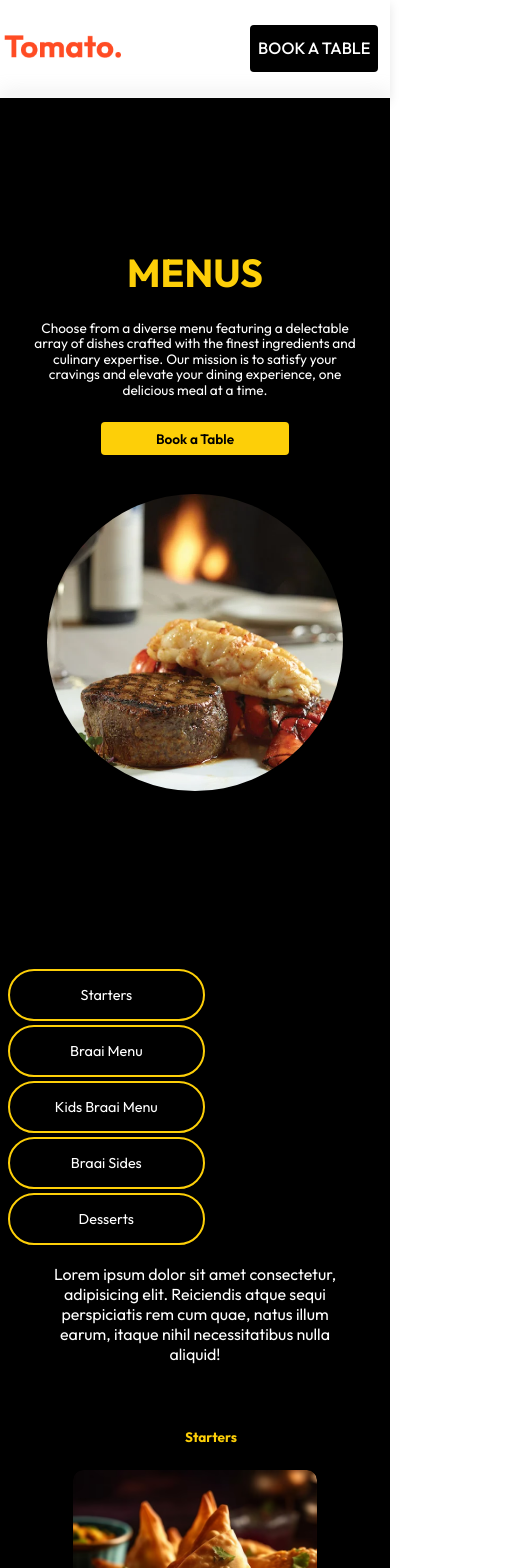
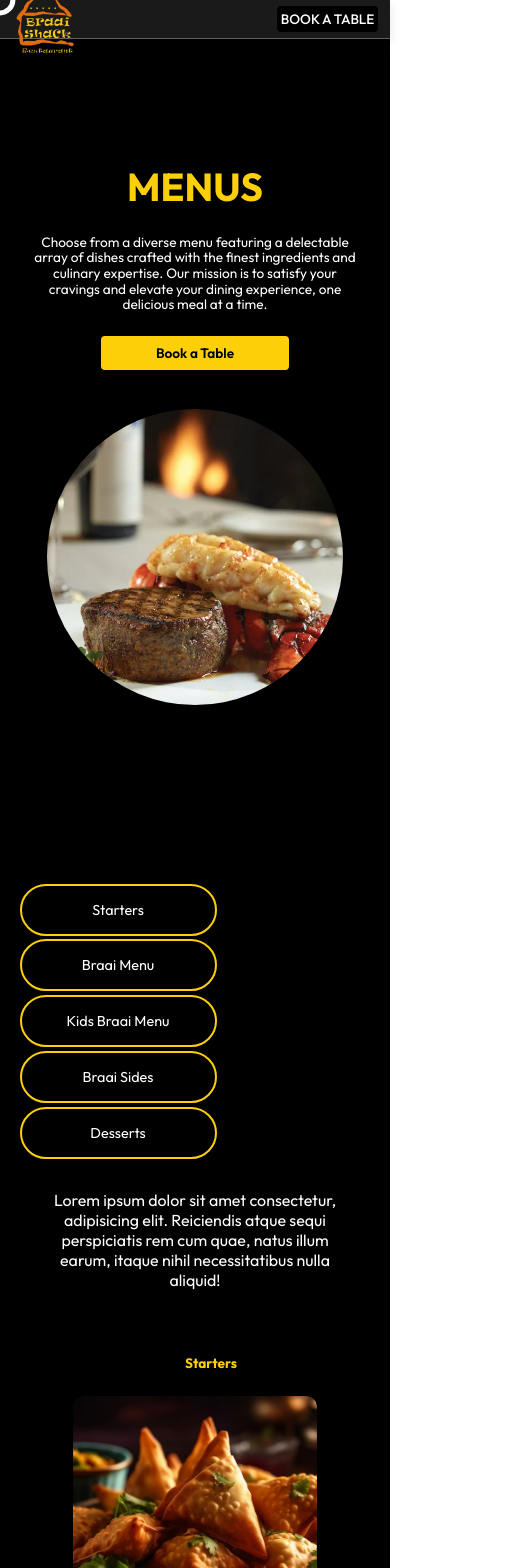
Before and after one commit to CodeErr-Sid/braaishack, a React (Vite) app in the folder frontend/: page /menu in a window 390 px wide. Shown: the top 1568 px of the page, 520 px wide, since content can reach past the window. Built offline with nearby package versions, Linux system fonts and the light colour scheme; no server answers.

Commit message:
navbar and menu changes updated

```diff
--- a/frontend/package.json
+++ b/frontend/package.json
@@ -12,10 +12,12 @@
   "dependencies": {
     "@stripe/stripe-js": "^3.0.3",
     "axios": "^1.6.7",
+    "gsap": "^3.12.5",
     "react": "^18.2.0",
     "react-dom": "^18.2.0",
     "react-router-dom": "^6.22.0",
-    "react-toastify": "^10.0.4"
+    "react-toastify": "^10.0.4",
+    "three": "^0.166.1"
   },
   "devDependencies": {
     "@types/react": "^18.2.43",
--- a/frontend/src/assets/assets.js
+++ b/frontend/src/assets/assets.js
@@ -1,5 +1,5 @@
 import basket_icon from "./basket_icon.png";
-import logo from "./logo.png";
+import logo from "./braai-logo.png";
 import header_img from "./header_img.png";
 import search_icon from "./search_icon.png";
 import menu_1 from "./menu_1.png";
--- a/frontend/src/components/Header/Header.css
+++ b/frontend/src/components/Header/Header.css
@@ -6,6 +6,8 @@
     align-items: center;
     justify-content: center;
     flex-wrap: wrap; /* Allow wrapping for smaller screens */
+    position: relative;
+    padding-top: 6vw;
 }
 
 .header .header-contents {
--- a/frontend/src/components/MenuNav/MenuNav.css
+++ b/frontend/src/components/MenuNav/MenuNav.css
@@ -1,4 +1,3 @@
-
 .Menubtn {
   width: 100vw;
   min-height: 10vh;
@@ -7,7 +6,7 @@
   justify-content: space-between;
   flex-wrap: wrap;
   gap: 1vw;
-  padding: 2vw;
+  padding: 5vw;
 }
 
 .Menubtn button {
--- a/frontend/src/components/MenuNav/MenuNav.jsx
+++ b/frontend/src/components/MenuNav/MenuNav.jsx
@@ -13,13 +13,13 @@ const MenuNav = ({ setSelectedMenu }) => {
   return (
     <>
       <div className="btnmain">
-      <div className="Menubtn">
-        {Menubtndata.map((data, index) => (
-          <button key={index} onClick={() => setSelectedMenu(data)}>
-            {data}
-          </button>
-        ))}
-      </div>
+        <div className="Menubtn">
+          {Menubtndata.map((data, index) => (
+            <a key={index} href={`#${data.replace(/\s+/g, "")}`} onClick={() => setSelectedMenu(data)}>
+              <button>{data}</button>
+            </a>
+          ))}
+        </div>
         <p>
           Lorem ipsum dolor sit amet consectetur, adipisicing elit. Reiciendis
           atque sequi perspiciatis rem cum quae, natus illum earum, itaque nihil
--- a/frontend/src/components/Menucards/Menucards.jsx
+++ b/frontend/src/components/Menucards/Menucards.jsx
@@ -165,7 +165,7 @@ const Menucards = () => {
   return (
     <div className="menucards">
       {sections.map((section, sectionIndex) => (
-        <div className="cardmain" key={sectionIndex}>
+        <div className="cardmain" id={section.title.replace(/\s+/g, "")} key={sectionIndex}>
           <h1>{section.title}</h1>
           <div className="cards">
             {section.cards.map((card, cardIndex) => (
--- a/frontend/src/components/Navbar/Navbar.css
+++ b/frontend/src/components/Navbar/Navbar.css
@@ -1,21 +1,23 @@
+
 .navbar {
     width: 100%;
     height: 6vw;
     padding: 0 1vw;
     background: rgba(255, 255, 255, 0.1); /* Semi-transparent white */
-    backdrop-filter: blur(10px); /* Frosted glass effect */
+    backdrop-filter: blur(20px); /* Frosted glass effect */
     display: flex;
     justify-content: space-between;
     align-items: center;
-    position: sticky;
-    top: 0;
+    position: fixed; /* Fixed position */
+    top: 0; /* Sticks to the top */
     z-index: 999;
     box-shadow: 0 4px 10px rgba(0, 0, 0, 0.1); /* Soft shadow */
-    border-bottom: 1px solid rgba(255, 255, 255, 0.3); /* Light border for separation */
+    border-bottom: 1px solid rgba(255, 255, 255, 0.3); /* Light border */
 }
 
 .navbar .logo {
-    width: 15vw;
+    width: 83px;
+    height: 83px;
 }
 
 .navbar-menu {
@@ -28,13 +30,13 @@
 
 .navbar-menu .active {
     padding-bottom: 2px;
-    border-bottom: 2px solid #f4ac62;
+    border-bottom: 2px solid #FEAA54;
 }
 
 .navbar .navbar-menu a {
     font-size: 1vw;
     font-weight: 600;
-    color: #f4ac62;
+    color: #FEAA54;
     text-decoration: none;
     transition: background 0.3s ease;
     padding: 0.5vw 1vw;
@@ -193,23 +195,23 @@ position: relative;
 @media only screen and (max-width:800px){
     .navbar {
     width: 100%;
-    height: 25vw;
+    height: 10vw;
     padding: 0 1vw;
     background: rgba(255, 255, 255, 0.1); /* Semi-transparent white */
     backdrop-filter: blur(10px); /* Frosted glass effect */
     display: flex;
     justify-content: space-between;
     align-items: center;
-    position: sticky;
+    position: fixed;
     top: 0;
     z-index: 999;
     box-shadow: 0 4px 10px rgba(0, 0, 0, 0.1); /* Soft shadow */
     border-bottom: 1px solid rgba(255, 255, 255, 0.3); /* Light border for separation */
 }
 
-.navbar .logo {
+/* .navbar .logo {
     width: 30vw;
-}
+} */
 
 .navbar-menu {
 display: none;
@@ -230,10 +232,10 @@ display: none;
     border: none;
     background-color: rgb(0, 0, 0);
     color: rgb(255, 255, 255);
-    padding: 3.5vw 2vw;
+    padding: 1vw;
     margin-right: 2vw;
     border-radius: 1vw;
-    font-size: 4.2vw;
+    font-size: 3.5vw;
     font-weight: 500;
     cursor: pointer;
     transition: background 0.3s ease;
```
Also changed, not shown: frontend/src/assets/braai-logo.png (added), 1 other file (tests, documents, lock files or other folders).
